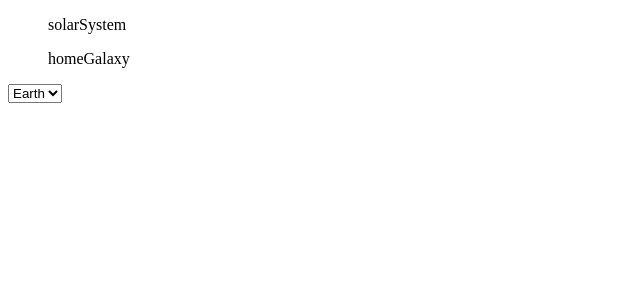
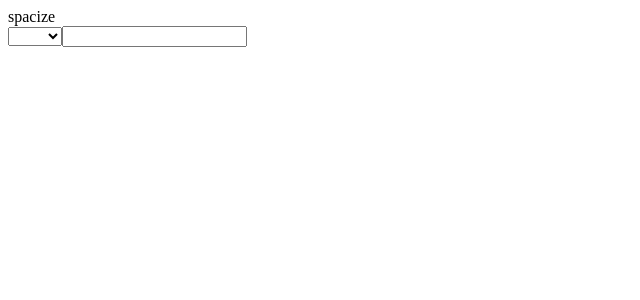
Before and after one commit to Jeon-YJ1004/Capstone-Design2, a React (Create React App) app: page / in a window 1280 px wide. Shown: the top 300 px of the page, without its empty margins (0-640 px from the left). Built offline with nearby package versions, Linux system fonts and the light colour scheme.

Commit message:
before making slide.js

```diff
--- /dev/null
+++ b/src/components/Header.js
@@ -0,0 +1,35 @@
+import React from "react";
+import { useState, useEffect } from "react";
+import Slide from "../components/Slide";
+import celestialsJson from "../assets/celestials.json";
+// 헤더에는 천문계 검색바와 사이트 로고가 있다.
+
+function Header() {
+  const [searching, setSearching] = useState("");
+  const celestials = celestialsJson.celestial;
+
+  const onChange = (e) => {
+    setSearching(e.target.value);
+  };
+  useEffect(() => {});
+  return (
+    <div>
+      <div className="logo">spacize</div>
+      <div className="searchBar"></div>
+      <select value="searching" onChange={onChange}>
+        <option value=""> </option>
+        {celestials.map((celestial) => (
+          <option value={celestial.name}>{celestial.name}</option>
+        ))}
+      </select>
+      <input
+        type="search"
+        value={searching}
+        placeholder={searching}
+        onChange={onChange}
+      />
+      <Slide celestial={searching} />
+    </div>
+  );
+}
+export default Header;
--- /dev/null
+++ b/src/components/Slide.js
@@ -0,0 +1,11 @@
+import React from "react";
+import { useEffect, useState } from "react";
+import celestialsJson from "../assets/celestials.json";
+function Slide() {
+  const celestials = celestialsJson.celestial;
+  const [celestial, setCelestial] = useState("");
+
+  return <div></div>;
+}
+
+export default Slide;
--- a/src/routes/Home.js
+++ b/src/routes/Home.js
@@ -1,22 +1,12 @@
 import React from "react";
 import { useState, useEffect } from "react";
 import celestialsJson from "../assets/celestials.json";
+import Header from "../components/Header";
 function Home() {
-  const [searching, setSearching] = useState("");
   const celestials = celestialsJson.celestial;
   return (
     <div>
-      <div className="header">
-        <div className="systemNav">
-          <ul className="solarSystem">solarSystem</ul>
-          <ul className="homeGalaxy">homeGalaxy</ul>
-        </div>
-        <select value="searching">
-          {celestials.map((celestial) => (
-            <option value={celestial.name}>{celestial.name}</option>
-          ))}
-        </select>
-      </div>
+      <Header />
     </div>
   );
 }
```
